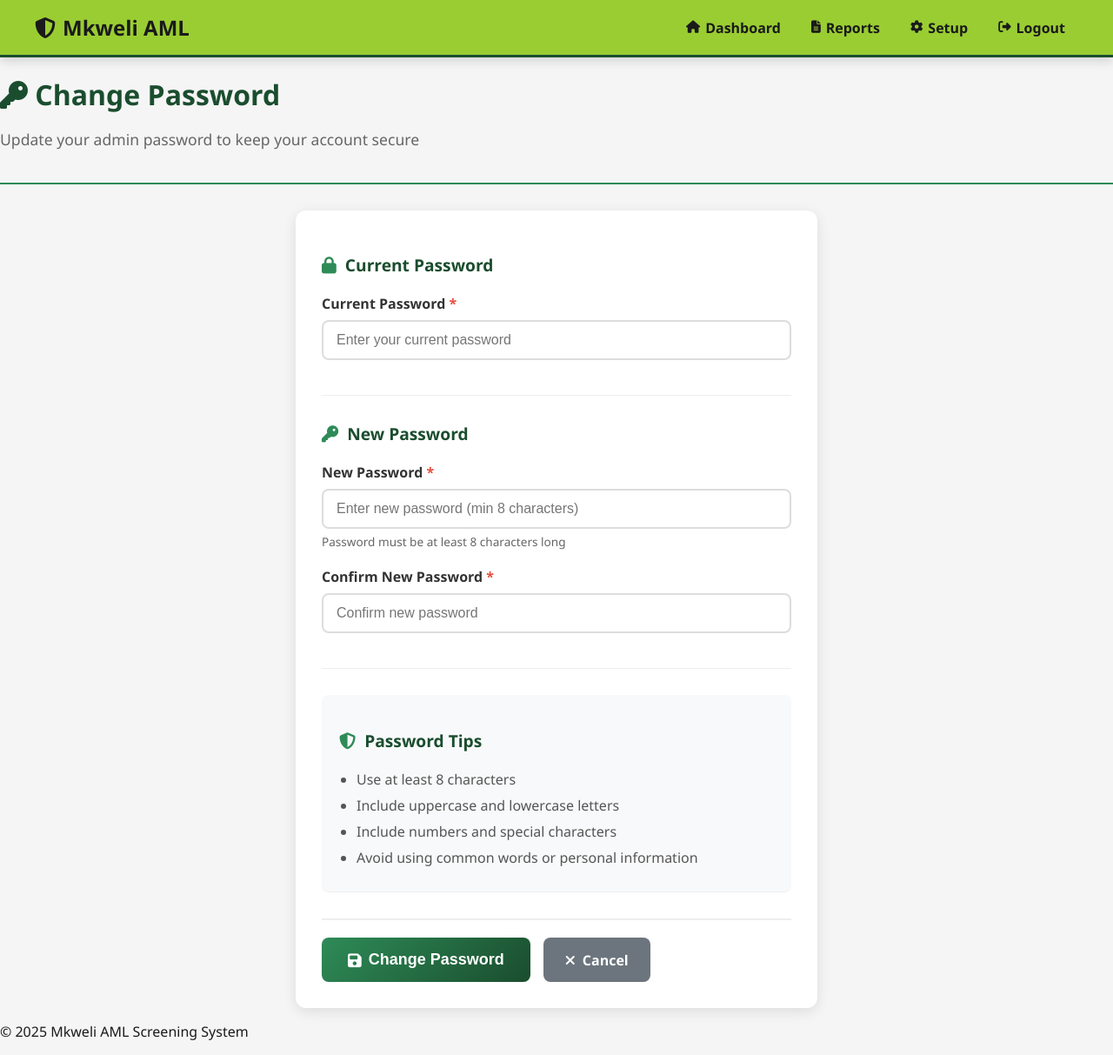
After one commit to gilbertbouic/Mkweli, a Flask app: page /change-password in a window 1280 px wide. The commit adds this page. Shown: the whole page at 87% size. Run offline with Flask 3, Linux system fonts and the light colour scheme; a user stored in the database is signed in.

```diff
--- a/app.py
+++ b/app.py
@@ -753,6 +753,36 @@ def api_sanctions_last_loaded():
     except Exception as e:
         return jsonify({'error': str(e)}), 500
 
+# Health check endpoint for Docker/monitoring
+@app.route('/health')
+def health_check():
+    """Health check endpoint for Docker and monitoring systems"""
+    try:
+        # Check database connectivity
+        db.session.execute(db.text('SELECT 1'))
+        db_status = 'healthy'
+    except Exception as e:
+        db_status = f'unhealthy: {str(e)}'
+
+    # Check sanctions service
+    try:
+        from app.sanctions_service import get_sanctions_stats
+        stats = get_sanctions_stats()
+        sanctions_status = 'loaded' if stats.get('total_entities', 0) > 0 else 'no data'
+    except Exception:
+        sanctions_status = 'not loaded'
+
+    health_data = {
+        'status': 'healthy' if db_status == 'healthy' else 'degraded',
+        'database': db_status,
+        'sanctions_data': sanctions_status,
+        'timestamp': datetime.utcnow().isoformat()
+    }
+
+    status_code = 200 if db_status == 'healthy' else 503
+    return jsonify(health_data), status_code
+
+
 # Error handlers
 @app.errorhandler(404)
 def not_found(e):
@@ -887,6 +917,57 @@ def api_institution_settings():
     return jsonify({})
 
 
+@app.route('/change-password', methods=['GET', 'POST'])
+@login_required
+def change_password():
+    """Change admin password"""
+    from werkzeug.security import generate_password_hash, check_password_hash
+
+    if request.method == 'POST':
+        current_password = request.form.get('current_password', '').strip()
+        new_password = request.form.get('new_password', '').strip()
+        confirm_password = request.form.get('confirm_password', '').strip()
+
+        # Validate inputs
+        if not current_password or not new_password or not confirm_password:
+            flash('All fields are required.', 'error')
+            return render_template('change_password.html')
+
+        # Get current user
+        user = User.query.get(session['user_id'])
+        if not user:
+            flash('User not found.', 'error')
+            return redirect(url_for('login'))
+
+        # Verify current password
+        if not user.check_password(current_password):
+            flash('Current password is incorrect.', 'error')
+            return render_template('change_password.html')
+
+        # Check new password matches confirmation
+        if new_password != confirm_password:
+            flash('New passwords do not match.', 'error')
+            return render_template('change_password.html')
+
+        # Validate new password strength
+        if len(new_password) < 8:
+            flash('New password must be at least 8 characters long.', 'error')
+            return render_template('change_password.html')
+
+        # Update password
+        try:
+            user.password_hash = generate_password_hash(new_password)
+            db.session.commit()
+            flash('Password changed successfully!', 'success')
+            return redirect(url_for('setup'))
+        except Exception as e:
+            db.session.rollback()
+            flash(f'Error changing password: {str(e)}', 'error')
+            return render_template('change_password.html')
+
+    return render_template('change_password.html')
+
+
 @app.route('/help')
 @login_required
 def help_page():
--- /dev/null
+++ b/templates/change_password.html
@@ -0,0 +1,260 @@
+{% extends "base.html" %}
+
+{% block title %}Change Password - Mkweli AML{% endblock %}
+
+{% block content %}
+<div class="setup-header">
+    <h1><i class="fas fa-key"></i> Change Password</h1>
+    <p>Update your admin password to keep your account secure</p>
+</div>
+
+<div class="setup-container">
+    <form method="POST" action="{{ url_for('change_password') }}" class="setup-form" novalidate>
+        <!-- Current Password -->
+        <div class="form-section">
+            <h3><i class="fas fa-lock"></i> Current Password</h3>
+            <div class="form-group">
+                <label for="current_password">Current Password <span class="required">*</span></label>
+                <input type="password"
+                       id="current_password"
+                       name="current_password"
+                       class="form-control"
+                       placeholder="Enter your current password"
+                       required>
+            </div>
+        </div>
+
+        <!-- New Password -->
+        <div class="form-section">
+            <h3><i class="fas fa-key"></i> New Password</h3>
+            <div class="form-group">
+                <label for="new_password">New Password <span class="required">*</span></label>
+                <input type="password"
+                       id="new_password"
+                       name="new_password"
+                       class="form-control"
+                       placeholder="Enter new password (min 8 characters)"
+                       minlength="8"
+                       required>
+                <small class="form-hint">Password must be at least 8 characters long</small>
+            </div>
+            <div class="form-group">
+                <label for="confirm_password">Confirm New Password <span class="required">*</span></label>
+                <input type="password"
+                       id="confirm_password"
+                       name="confirm_password"
+                       class="form-control"
+                       placeholder="Confirm new password"
+                       minlength="8"
+                       required>
+            </div>
+        </div>
+
+        <!-- Password Strength Indicator -->
+        <div class="form-section password-tips">
+            <h3><i class="fas fa-shield-alt"></i> Password Tips</h3>
+            <ul>
+                <li>Use at least 8 characters</li>
+                <li>Include uppercase and lowercase letters</li>
+                <li>Include numbers and special characters</li>
+                <li>Avoid using common words or personal information</li>
+            </ul>
+        </div>
+
+        <!-- Submit Button -->
+        <div class="form-actions">
+            <button type="submit" class="btn btn-primary btn-lg">
+                <i class="fas fa-save"></i> Change Password
+            </button>
+            <a href="{{ url_for('setup') }}" class="btn btn-secondary">
+                <i class="fas fa-times"></i> Cancel
+            </a>
+        </div>
+    </form>
+</div>
+
+<style>
+.setup-header {
+    margin-bottom: 30px;
+    padding-bottom: 20px;
+    border-bottom: 2px solid var(--primary-green);
+}
+
+.setup-header h1 {
+    color: var(--dark-green);
+    font-weight: 700;
+    margin-bottom: 10px;
+}
+
+.setup-header p {
+    color: #666;
+    font-size: 1.1em;
+}
+
+.setup-container {
+    max-width: 600px;
+    margin: 0 auto;
+}
+
+.setup-form {
+    background: white;
+    padding: 30px;
+    border-radius: 12px;
+    box-shadow: 0 4px 15px rgba(0,0,0,0.1);
+}
+
+.form-section {
+    margin-bottom: 30px;
+    padding-bottom: 20px;
+    border-bottom: 1px solid #eee;
+}
+
+.form-section:last-of-type {
+    border-bottom: none;
+}
+
+.form-section h3 {
+    color: var(--dark-green);
+    font-size: 1.2em;
+    margin-bottom: 20px;
+    display: flex;
+    align-items: center;
+    gap: 10px;
+}
+
+.form-section h3 i {
+    color: var(--primary-green);
+}
+
+.form-group {
+    margin-bottom: 20px;
+}
+
+.form-group label {
+    display: block;
+    margin-bottom: 8px;
+    font-weight: 600;
+    color: #333;
+}
+
+.required {
+    color: #e74c3c;
+}
+
+.form-control {
+    width: 100%;
+    padding: 12px 15px;
+    border: 2px solid #ddd;
+    border-radius: 8px;
+    font-size: 16px;
+    transition: all 0.3s ease;
+    box-sizing: border-box;
+}
+
+.form-control:focus {
+    border-color: var(--primary-green);
+    box-shadow: 0 0 0 3px rgba(46, 139, 87, 0.15);
+    outline: none;
+}
+
+.form-hint {
+    display: block;
+    margin-top: 5px;
+    font-size: 0.85em;
+    color: #666;
+}
+
+.password-tips {
+    background: #f8f9fa;
+    padding: 20px;
+    border-radius: 8px;
+}
+
+.password-tips ul {
+    margin: 0;
+    padding-left: 20px;
+}
+
+.password-tips li {
+    margin-bottom: 8px;
+    color: #555;
+}
+
+.form-actions {
+    display: flex;
+    gap: 15px;
+    margin-top: 30px;
+    padding-top: 20px;
+    border-top: 2px solid #eee;
+}
+
+.btn {
+    padding: 12px 25px;
+    border-radius: 8px;
+    font-weight: 600;
+    font-size: 16px;
+    text-decoration: none;
+    display: inline-flex;
+    align-items: center;
+    gap: 8px;
+    cursor: pointer;
+    transition: all 0.3s ease;
+    border: none;
+}
+
+.btn-primary {
+    background: linear-gradient(135deg, var(--primary-green), var(--dark-green));
+    color: white;
+}
+
+.btn-primary:hover {
+    transform: translateY(-2px);
+    box-shadow: 0 4px 15px rgba(46, 139, 87, 0.3);
+}
+
+.btn-secondary {
+    background: #6c757d;
+    color: white;
+}
+
+.btn-secondary:hover {
+    background: #5a6268;
+}
+
+.btn-lg {
+    padding: 15px 30px;
+    font-size: 18px;
+}
+
+@media (max-width: 768px) {
+    .form-actions {
+        flex-direction: column;
+    }
+
+    .setup-form {
+        padding: 20px;
+    }
+}
+</style>
+
+<script>
+// Password match validation
+document.addEventListener('DOMContentLoaded', function() {
+    const newPassword = document.getElementById('new_password');
+    const confirmPassword = document.getElementById('confirm_password');
+
+    function validateMatch() {
+        if (confirmPassword.value && newPassword.value !== confirmPassword.value) {
+            confirmPassword.setCustomValidity('Passwords do not match');
+            confirmPassword.style.borderColor = '#e74c3c';
+        } else {
+            confirmPassword.setCustomValidity('');
+            confirmPassword.style.borderColor = newPassword.value === confirmPassword.value && confirmPassword.value ? '#27ae60' : '#ddd';
+        }
+    }
+
+    newPassword.addEventListener('input', validateMatch);
+    confirmPassword.addEventListener('input', validateMatch);
+});
+</script>
+{% endblock %}
```
Also changed, not shown: docker-compose.yml (added, +50 -0 lines), requirements-prod.txt (added, +41 -0 lines), templates/setup.html (+42 -0 lines), README.md, 5 other files.
